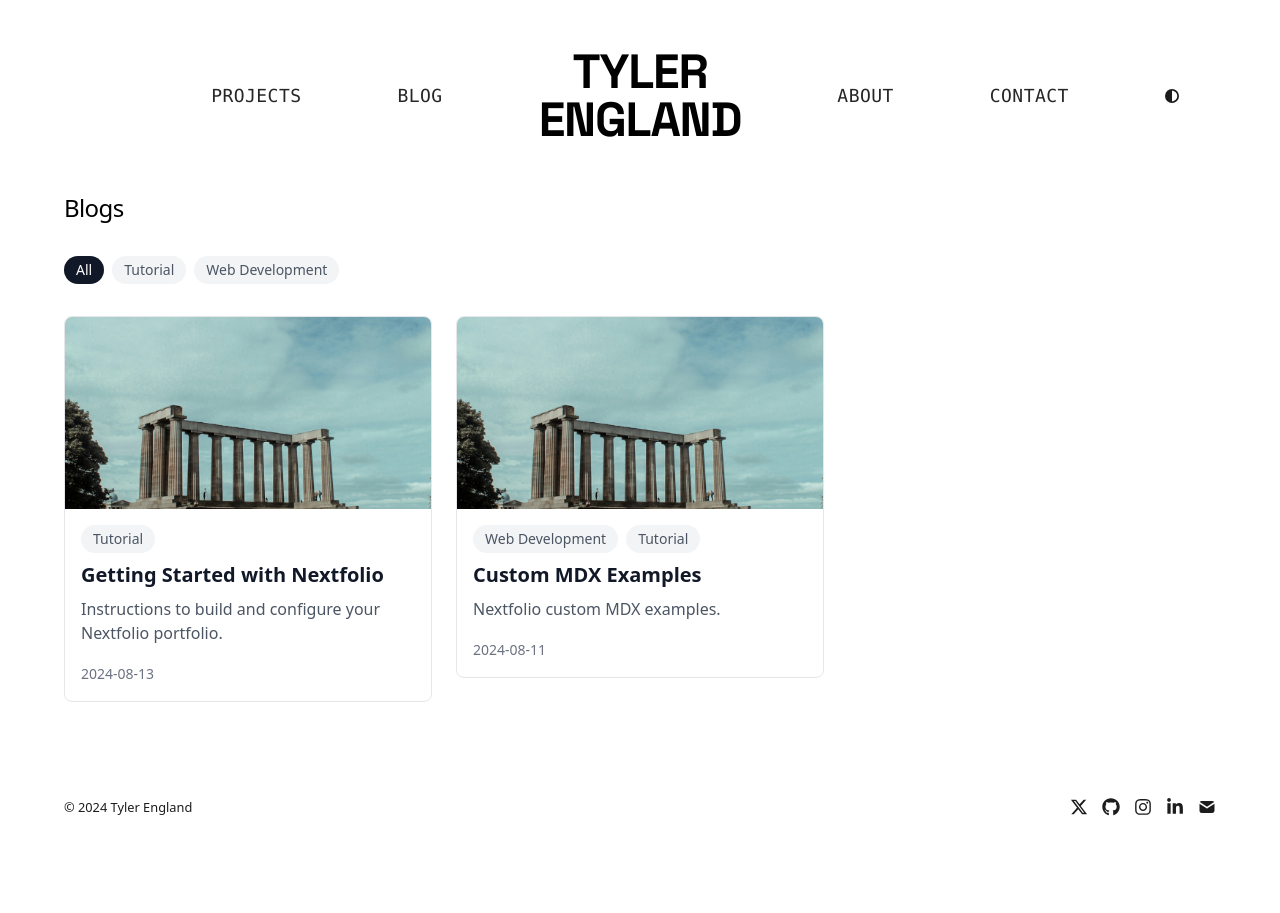
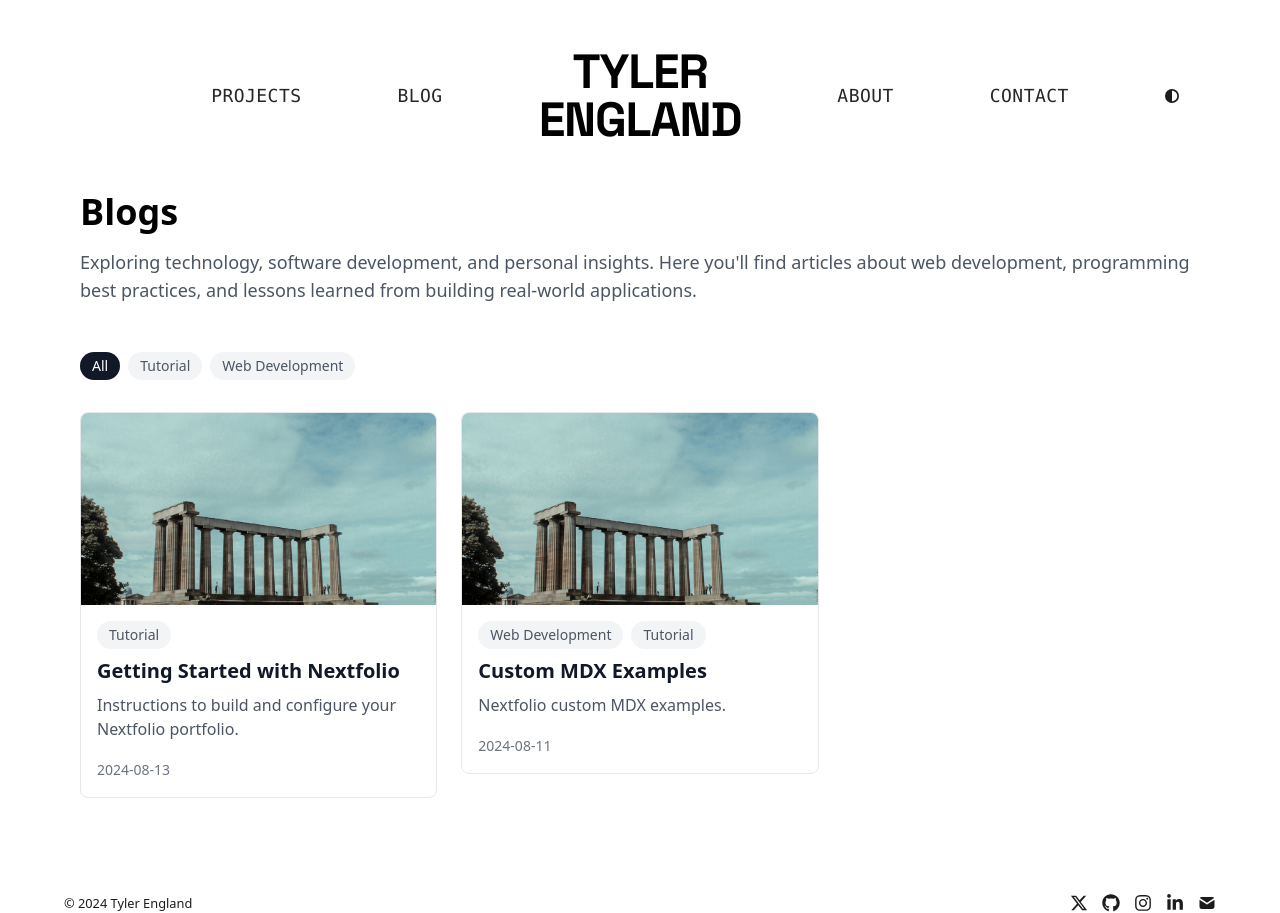
Before and after one commit to tylerengland25/personal-website, a Next.js app: page /blog in a window 1280 px wide. Before the commit the page ends 817 px from the top, so only its background shows below. Built offline with nearby package versions, Linux system fonts and the light colour scheme.

Commit message:
formatting of blogs page

```diff
--- a/app/blog/page.tsx
+++ b/app/blog/page.tsx
@@ -19,8 +19,15 @@ export default function BlogPosts() {
   const allTags = getAllUniqueTags();
 
   return (
-    <section>
-      <h1 className="mb-8 text-2xl font-medium tracking-tight">Blogs</h1>
+    <section className="max-w-6xl mx-auto px-4">
+      <div className="mb-12">
+        <h1 className="text-4xl font-bold mb-4">Blogs</h1>
+        <p className="text-lg text-gray-600 dark:text-gray-300 mb-8">
+          Exploring technology, software development, and personal insights.
+          Here you&apos;ll find articles about web development, programming best
+          practices, and lessons learned from building real-world applications.
+        </p>
+      </div>
       <TagFilter tags={allTags} initialBlogs={allBlogs} />
     </section>
   );
```
